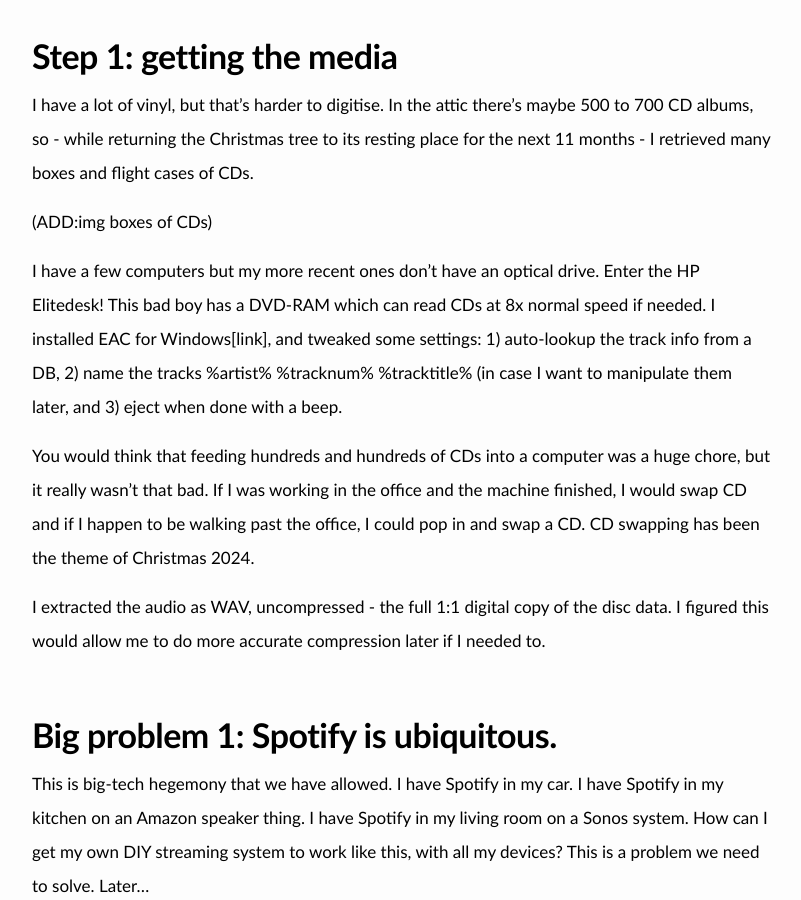
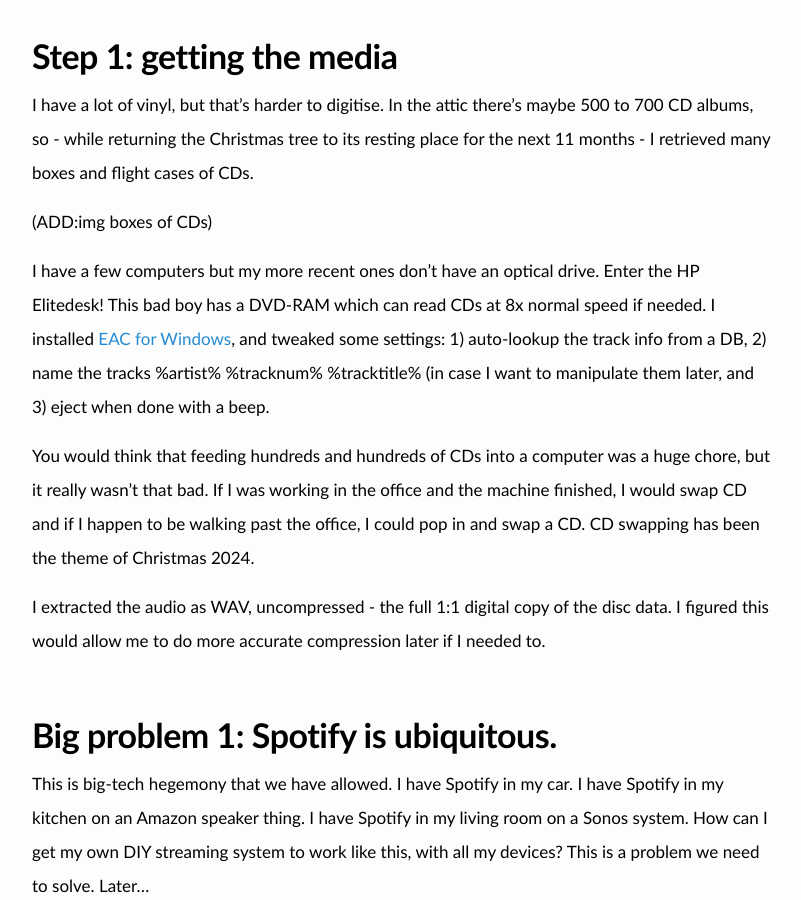
Before and after one commit to wgx/blog.willgrant.org, a Jekyll site: the page built from _posts/2025-01-05-stopify-my-own-diy-music-streaming-service.md, in a window 1280 px wide and 900 px high, scrolled down 861 px. Shown: the whole window, without its empty margins (238-1039 px from the left). Built offline with Jekyll 4.4.1, drawn with Linux system fonts in a browser that asks for light colours.

Commit message:
Update 2025-01-05-stopify-my-own-diy-music-streaming-service.md

```diff
--- a/_posts/2025-01-05-stopify-my-own-diy-music-streaming-service.md
+++ b/_posts/2025-01-05-stopify-my-own-diy-music-streaming-service.md
@@ -19,7 +19,7 @@
 
 (ADD:img boxes of CDs)
 
-I have a few computers but my more recent ones don’t have an optical drive. Enter the HP Elitedesk! This bad boy has a DVD-RAM which can read CDs at 8x normal speed if needed. I installed EAC for Windows[link], and tweaked some settings: 1) auto-lookup the track info from a DB, 2) name the tracks %artist% %tracknum% %tracktitle% (in case I want to manipulate them later, and 3) eject when done with a beep.
+I have a few computers but my more recent ones don’t have an optical drive. Enter the HP Elitedesk! This bad boy has a DVD-RAM which can read CDs at 8x normal speed if needed. I installed [EAC for Windows](https://www.exactaudiocopy.de/), and tweaked some settings: 1) auto-lookup the track info from a DB, 2) name the tracks %artist% %tracknum% %tracktitle% (in case I want to manipulate them later, and 3) eject when done with a beep.
 
 You would think that feeding hundreds and hundreds of CDs into a computer was a huge chore, but it really wasn’t that bad. If I was working in the office and the machine finished, I would swap CD and if I happen to be walking past the office, I could pop in and swap a CD. CD swapping has been the theme of Christmas 2024.
 
```
